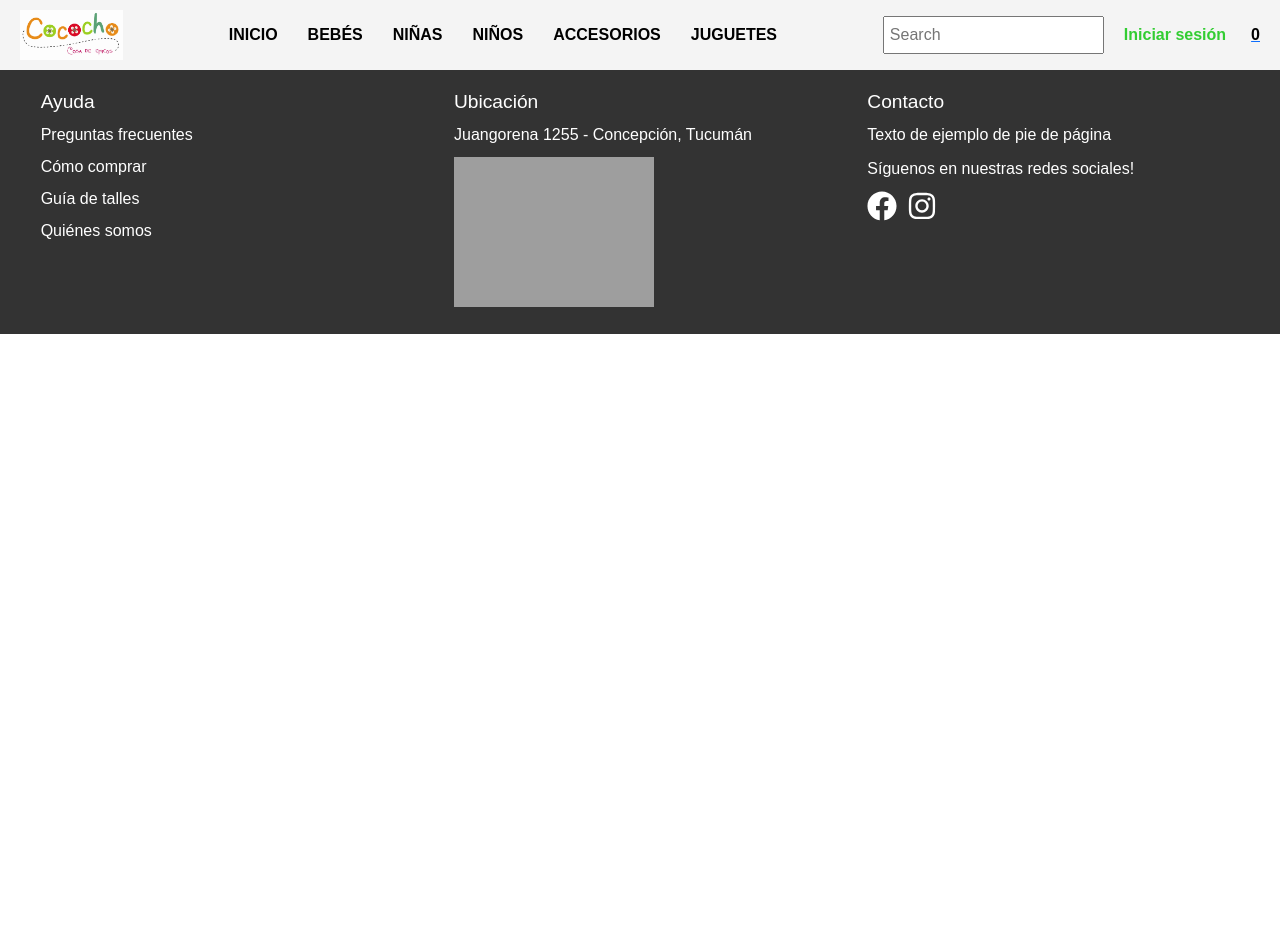
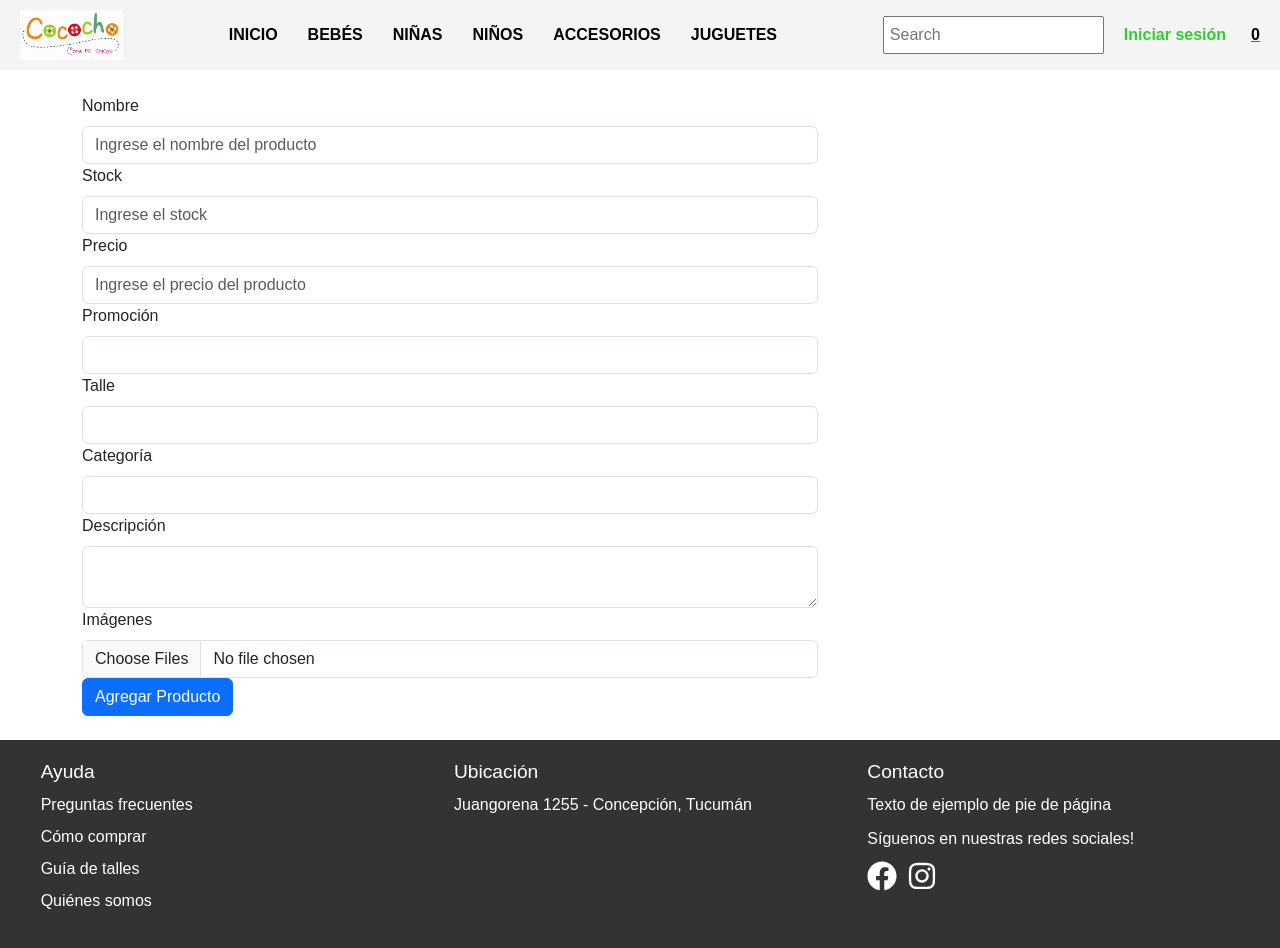
Before and after one commit to bytesjotaeme/header-cococho, a React (Vite) app: page /admin/products/add in a window 1280 px wide. Shown: the top 948 px of the page. Before the commit the page ends 800 px from the top, so only its background shows below. Built offline with nearby package versions, Linux system fonts and the light colour scheme; grey boxes are pictures that could not be loaded.

Commit message:
feat(product): añadir formulario y rutas para agregar nuevos productos

```diff
--- a/src/App.jsx
+++ b/src/App.jsx
@@ -19,6 +19,7 @@ import PublicidadSlider from './components/common/PublicidadSlider';
 import Categorias from './components/common/Categorias';
 import ProductAdmin from './pages/Admin/ProductAdmin';
 import ProductEdit from './components/Admin/ProductEdit';
+import ProductAdd from './components/Admin/ProductAdd';
 
 function App() {
     return (
@@ -46,7 +47,7 @@ function App() {
                         <Route path="/producto/:productId" element={<ProductDetails />} />
                         <Route path="admin/products" element={<ProductAdmin/>}/>
                         <Route path="admin/products/update/:id" element={<ProductEdit/>}/>
-
+                        <Route path="admin/products/add" element={<ProductAdd/>}/>
                     </Routes>
                     <Footer /> {/* Agrega el Footer aquí */}
                 </div>
--- /dev/null
+++ b/src/components/Admin/ProductAdd.jsx
@@ -0,0 +1,183 @@
+import { useNavigate } from "react-router-dom";
+import { useState } from "react";
+import { Container, Row, Col, Form, Button } from "react-bootstrap";
+import config from "../../utils/config";
+
+const ProductAdd = () => {
+  const [error, setError] = useState(null);
+  const backServerUrl = config.backServerUrl;
+  const navigate = useNavigate();
+  const [newProduct, setNewProduct] = useState({
+    nombre: '',
+    stock: '',
+    precio: '',
+    promocion: '',
+    talle: '',
+    categoria: '',
+    descripcion: '',
+    imagenes: null
+  });
+
+  const handleInputChange = (event) => {
+    const { name, value } = event.target;
+    setNewProduct({
+      ...newProduct,
+      [name]: value,
+    });
+  };
+
+  const handleImageChange = (event) => {
+    const files = event.target.files;
+    if (files.length) {
+      setNewProduct({
+        ...newProduct,
+        imagenes: files,
+      });
+    }
+  };
+
+  const handleSubmit = async (event) => {
+    event.preventDefault();
+
+    const formData = new FormData();
+    formData.append("nombre", newProduct.nombre);
+    formData.append("stock", newProduct.stock);
+    formData.append("precio", newProduct.precio);
+    formData.append("promocion", newProduct.promocion);
+    formData.append("talle", newProduct.talle);
+    formData.append("categoria", newProduct.categoria);
+    formData.append("descripcion", newProduct.descripcion);
+
+    if (newProduct.imagenes) {
+      Array.from(newProduct.imagenes).forEach((file, index) => {
+        formData.append(`imagenes`, file);
+      });
+    }
+
+    // Log para verificar los datos en formData
+    console.log('Datos del formulario a enviar: ');
+    formData.forEach((value, key) => {
+      console.log(key, value);
+    });
+
+    try {
+      const response = await fetch(`${backServerUrl}admin/products/create`, {
+        method: "POST",
+        body: formData
+      });
+
+      // Log para la respuesta
+      console.log('Respuesta del servidor:', response);
+
+      if (!response.ok) {
+        const errorData = await response.json();
+        console.log('Error Data:', errorData); // Log para datos de error del servidor
+        throw new Error(errorData.message || "Network response was not ok");
+      }
+      console.log("Producto agregado correctamente");
+      navigate("/admin/products");
+    } catch (error) {
+      console.log("Error al crear producto: ", error);
+      setError(error.message);
+    }
+  };
+
+  return (
+    <Container className="my-4">
+      <Row>
+        <Col md={8}>
+          <Form onSubmit={handleSubmit}>
+            <Form.Group controlId="formName">
+              <Form.Label>Nombre</Form.Label>
+              <Form.Control
+                type="text"
+                name="nombre"
+                value={newProduct.nombre}
+                onChange={handleInputChange}
+                placeholder="Ingrese el nombre del producto"
+                required
+              />
+            </Form.Group>
+            <Form.Group controlId="formStock">
+              <Form.Label>Stock</Form.Label>
+              <Form.Control
+                type="number"
+                name="stock"
+                value={newProduct.stock}
+                onChange={handleInputChange}
+                placeholder="Ingrese el stock"
+                required
+              />
+            </Form.Group>
+            <Form.Group controlId="formPrice">
+              <Form.Label>Precio</Form.Label>
+              <Form.Control
+                type="number"
+                name="precio"
+                value={newProduct.precio}
+                onChange={handleInputChange}
+                placeholder="Ingrese el precio del producto"
+                required
+              />
+            </Form.Group>
+            <Form.Group controlId="formPromotion">
+              <Form.Label>Promoción</Form.Label>
+              <Form.Control
+                type="number"
+                name="promocion"
+                value={newProduct.promocion}
+                onChange={handleInputChange}
+              />
+            </Form.Group>
+            <Form.Group controlId="formTalle">
+              <Form.Label>Talle</Form.Label>
+              <Form.Control
+                type="text"
+                name="talle"
+                value={newProduct.talle}
+                onChange={handleInputChange}
+                required
+              />
+            </Form.Group>
+            <Form.Group controlId="formCategory">
+              <Form.Label>Categoría</Form.Label>
+              <Form.Control
+                type="text"
+                name="categoria"
+                value={newProduct.categoria}
+                onChange={handleInputChange}
+                required
+              />
+            </Form.Group>
+            <Form.Group controlId="formDescription">
+              <Form.Label>Descripción</Form.Label>
+              <Form.Control
+                as="textarea"
+                name="descripcion"
+                value={newProduct.descripcion}
+                onChange={handleInputChange}
+                required
+              />
+            </Form.Group>
+            <Form.Group controlId="formImage">
+              <Form.Label>Imágenes</Form.Label>
+              <Form.Control
+                type="file"
+                name="imagenes"
+                onChange={handleImageChange}
+                accept="image/*"
+                multiple
+              />
+            </Form.Group>
+            <Button variant="primary" type="submit">
+              Agregar Producto
+            </Button>
+          </Form>
+          {error && <p className="text-danger mt-3">Error: {error}</p>}
+        </Col>
+      </Row>
+    </Container>
+  );
+};
+
+export default ProductAdd;
```
